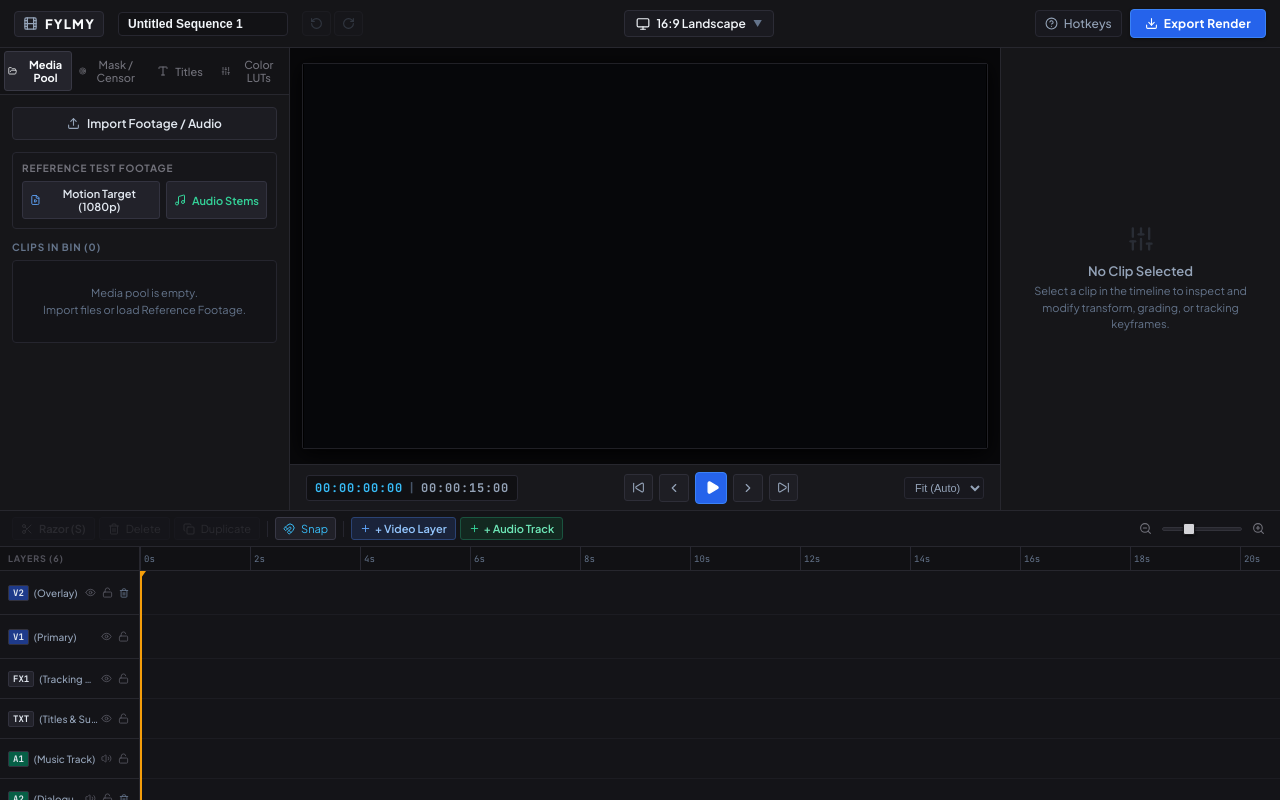
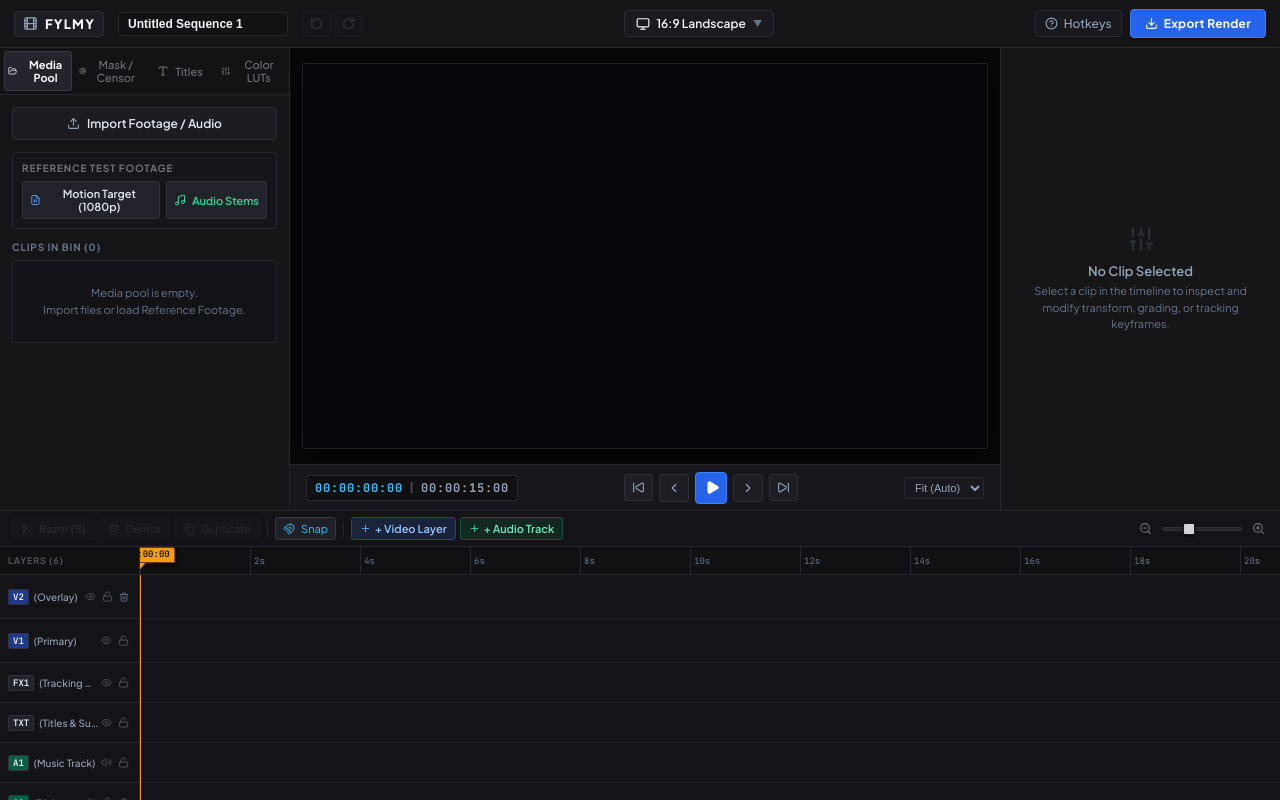
Before and after one commit to siddzzzz/Fylmy, a React (Vite) app: page / in a window 1280 px wide. Built offline with nearby package versions, Linux system fonts and the light colour scheme.

Commit message:
fix(timeline): enable seamless playhead dragging, ruler handle, track lane scrubbing, and synchronized scroll

```diff
--- a/src/components/Timeline.jsx
+++ b/src/components/Timeline.jsx
@@ -1,4 +1,4 @@
-import React, { useRef, useState, useEffect } from 'react';
+import React, { useRef, useState, useEffect, useMemo, useCallback } from 'react';
 import {
   Scissors,
   Trash2,
@@ -16,7 +16,7 @@ import {
   Plus,
   Layers,
 } from 'lucide-react';
-import { formatSecondsOnly } from '../types/defaults';
+import { formatSecondsOnly, formatTimecode } from '../types/defaults';
 
 export function Timeline({
   tracks,
@@ -37,7 +37,7 @@ export function Timeline({
   pxPerSecond = 55,
   setPxPerSecond,
 }) {
-  const timelineRef = useRef(null);
+  const rulerScrollRef = useRef(null);
   const lanesScrollRef = useRef(null);
   const headersScrollRef = useRef(null);
   const trackLaneRefs = useRef(new Map());
@@ -45,22 +45,49 @@ export function Timeline({
   const [isScrubbing, setIsScrubbing] = useState(false);
   const [dragInfo, setDragInfo] = useState(null); // { mode, clipId, sourceTrackId, targetTrackId, startX, startY, initStart, initDuration, initOffset, clipType }
   const [snapEnabled, setSnapEnabled] = useState(true);
-  const [addTrackDropdown, setAddTrackDropdown] = useState(false);
 
-  // Time conversion helper
-  const clientXToTime = (clientX) => {
-    if (!lanesScrollRef.current) return 0;
-    const rect = lanesScrollRef.current.getBoundingClientRect();
-    const scrollLeft = lanesScrollRef.current.scrollLeft;
-    const x = clientX - rect.left + scrollLeft;
-    const time = Math.max(0, x / pxPerSecond);
-    return Math.min(duration, time);
-  };
+  // Collect all cut points for magnetic snapping
+  const snapTargets = useMemo(() => {
+    const points = [0, duration];
+    for (const t of tracks) {
+      for (const c of t.clips) {
+        points.push(c.start);
+        points.push(c.start + c.duration);
+      }
+    }
+    return Array.from(new Set(points.map((p) => Math.round(p * 100) / 100)));
+  }, [tracks, duration]);
 
-  // Synchronize vertical scroll between left headers and right lanes
+  // Time conversion helper from any mouse clientX
+  const clientXToTime = useCallback(
+    (clientX, applySnap = true) => {
+      if (!lanesScrollRef.current) return 0;
+      const rect = lanesScrollRef.current.getBoundingClientRect();
+      const scrollLeft = lanesScrollRef.current.scrollLeft;
+      const x = clientX - rect.left + scrollLeft;
+      let time = Math.max(0, Math.min(duration, x / pxPerSecond));
+
+      if (applySnap && snapEnabled) {
+        const snapThreshold = 8 / pxPerSecond;
+        for (const pt of snapTargets) {
+          if (Math.abs(time - pt) < snapThreshold) {
+            time = pt;
+            break;
+          }
+        }
+      }
+      return Math.round(time * 1000) / 1000;
+    },
+    [duration, pxPerSecond, snapEnabled, snapTargets]
+  );
+
+  // Synchronize vertical scroll between left headers and right lanes, and horizontal scroll with ruler
   const handleLanesScroll = (e) => {
     if (headersScrollRef.current) {
       headersScrollRef.current.scrollTop = e.target.scrollTop;
+    }
+    if (rulerScrollRef.current) {
+      rulerScrollRef.current.scrollLeft = e.target.scrollLeft;
     }
   };
 
@@ -70,10 +97,35 @@ export function Timeline({
     }
   };
 
-  // Ruler click & scrub
+  const handleRulerScroll = (e) => {
+    if (lanesScrollRef.current) {
+      lanesScrollRef.current.scrollLeft = e.target.scrollLeft;
+    }
+  };
+
+  // Start scrubbing from ruler
   const handleRulerMouseDown = (e) => {
+    if (e.button !== 0) return;
     setIsScrubbing(true);
-    const newTime = clientXToTime(e.clientX);
+    const newTime = clientXToTime(e.clientX, snapEnabled);
+    onSeek(newTime);
+  };
+
+  // Start scrubbing from playhead line or handle
+  const handlePlayheadMouseDown = (e) => {
+    if (e.button !== 0) return;
+    e.stopPropagation();
+    setIsScrubbing(true);
+    const newTime = clientXToTime(e.clientX, snapEnabled);
+    onSeek(newTime);
+  };
+
+  // Start scrubbing when clicking on empty lanes area / background
+  const handleLanesMouseDown = (e) => {
+    if (e.button !== 0) return;
+    if (e.target.closest('.timeline-clip-item')) return;
+    setIsScrubbing(true);
+    const newTime = clientXToTime(e.clientX, snapEnabled);
     onSeek(newTime);
   };
 
@@ -81,7 +133,7 @@ export function Timeline({
   useEffect(() => {
     const handleMouseMove = (e) => {
       if (isScrubbing) {
-        onSeek(clientXToTime(e.clientX));
+        onSeek(clientXToTime(e.clientX, snapEnabled));
       } else if (dragInfo) {
         const deltaX = e.clientX - dragInfo.startX;
         const deltaTime = deltaX / pxPerSecond;
@@ -91,8 +143,13 @@ export function Timeline({
 
           // Magnetic snap
           if (snapEnabled) {
-            if (Math.abs(newStart - currentTime) < 0.2) newStart = currentTime;
-            if (Math.abs(newStart - 0) < 0.2) newStart = 0;
+            const snapThreshold = 8 / pxPerSecond;
+            for (const pt of snapTargets) {
+              if (Math.abs(newStart - pt) < snapThreshold) {
+                newStart = pt;
+                break;
+              }
+            }
           }
 
           // Detect which track is under the cursor (cross-track dragging)
@@ -157,12 +214,18 @@ export function Timeline({
     if (isScrubbing || dragInfo) {
       window.addEventListener('mousemove', handleMouseMove);
       window.addEventListener('mouseup', handleMouseUp);
+      document.body.style.userSelect = 'none';
+      if (isScrubbing) {
+        document.body.style.cursor = 'ew-resize';
+      }
     }
     return () => {
       window.removeEventListener('mousemove', handleMouseMove);
       window.removeEventListener('mouseup', handleMouseUp);
+      document.body.style.userSelect = '';
+      document.body.style.cursor = '';
     };
-  }, [isScrubbing, dragInfo, pxPerSecond, duration, snapEnabled, currentTime, onSeek, onUpdateClip, onMoveClipToTrack, tracks]);
+  }, [isScrubbing, dragInfo, pxPerSecond, duration, snapEnabled, onSeek, onUpdateClip, onMoveClipToTrack, tracks, snapTargets, clientXToTime]);
 
   const timelineWidth = Math.max(1400, (duration + 8) * pxPerSecond);
 
@@ -346,11 +409,12 @@ export function Timeline({
 
       {/* 2. Sticky Header Top Bar: Spacer (Left) + Time Ruler (Right) */}
       <div style={{
-        height: 24,
+        height: 28,
         background: '#111114',
         borderBottom: '1px solid var(--border-subtle)',
         display: 'flex',
         flexShrink: 0,
+        userSelect: 'none',
       }}>
         {/* Left header spacer */}
         <div style={{
@@ -370,24 +434,27 @@ export function Timeline({
           Layers ({tracks.length})
         </div>
 
-        {/* Right synchronized time ruler */}
+        {/* Right synchronized time ruler with scrollable content */}
         <div
-          ref={timelineRef}
+          ref={rulerScrollRef}
           onMouseDown={handleRulerMouseDown}
+          onScroll={handleRulerScroll}
           style={{
             flex: 1,
-            overflow: 'hidden',
+            overflowX: 'hidden',
+            overflowY: 'hidden',
             position: 'relative',
-            cursor: 'pointer',
+            cursor: 'ew-resize',
             background: '#111114',
           }}
+          title="Click or drag anywhere in the time ruler to scrub"
         >
           <div style={{
             width: timelineWidth,
             height: '100%',
             position: 'relative',
-            transform: `translateX(-${lanesScrollRef.current?.scrollLeft || 0}px)`,
           }}>
+            {/* Ruler Ticks */}
             {rulerTicks.map((sec) => (
               <div
                 key={sec}
@@ -401,13 +468,70 @@ export function Timeline({
                   fontSize: 9,
                   fontFamily: 'var(--font-mono)',
                   color: '#64748b',
-                  lineHeight: '24px',
+                  lineHeight: '28px',
                   pointerEvents: 'none',
                 }}
               >
                 {sec}s
               </div>
             ))}
+
+            {/* Ruler Playhead Marker & Grab Handle */}
+            <div
+              onMouseDown={handlePlayheadMouseDown}
+              style={{
+                position: 'absolute',
+                top: 0,
+                left: currentTime * pxPerSecond,
+                transform: 'translateX(-50%)',
+                zIndex: 50,
+                cursor: 'ew-resize',
+                display: 'flex',
+                flexDirection: 'column',
+                alignItems: 'center',
+                pointerEvents: 'auto',
+              }}
+              title={`Playhead: ${formatTimecode(currentTime)} (Click or drag to scrub)`}
+            >
+              {/* Wide Invisible Grab Hitbox */}
+              <div style={{
+                position: 'absolute',
+                top: 0,
+                width: 32,
+                height: 28,
+                cursor: 'ew-resize',
+              }} />
+
+              {/* Amber Badge */}
+              <div style={{
+                background: isScrubbing ? '#fbbf24' : '#f59e0b',
+                color: '#18181b',
+                fontSize: 9,
+                fontWeight: 800,
+                fontFamily: 'var(--font-mono)',
+                padding: '1px 5px',
+                borderRadius: '3px 3px 0 0',
+                boxShadow: isScrubbing
+                  ? '0 0 10px rgba(245, 158, 11, 0.9), 0 2px 4px rgba(0,0,0,0.8)'
+                  : '0 2px 5px rgba(0,0,0,0.8)',
+                border: '1px solid #78350f',
+                userSelect: 'none',
+                lineHeight: 1.3,
+                transition: 'background 0.1s, box-shadow 0.1s',
+              }}>
+                {formatTimecode(currentTime)}
+              </div>
+
+              {/* Triangle pointer */}
+              <div style={{
+                width: 0,
+                height: 0,
+                borderLeft: '5px solid transparent',
+                borderRight: '5px solid transparent',
+                borderTop: isScrubbing ? '6px solid #fbbf24' : '6px solid #f59e0b',
+                transition: 'border-top-color 0.1s',
+              }} />
+            </div>
           </div>
         </div>
       </div>
@@ -513,13 +637,16 @@ export function Timeline({
         <div
           ref={lanesScrollRef}
           onScroll={handleLanesScroll}
+          onMouseDown={handleLanesMouseDown}
           style={{
             flex: 1,
             overflowX: 'auto',
             overflowY: 'auto',
             position: 'relative',
             background: 'var(--bg-timeline)',
+            cursor: isScrubbing ? 'ew-resize' : 'crosshair',
           }}
+          title="Click or drag anywhere in the timeline lanes to position the playhead"
         >
           <div style={{ width: timelineWidth, position: 'relative', minHeight: '100%' }}>
             {/* Track Lanes */}
@@ -558,6 +685,7 @@ export function Timeline({
                       return (
                         <div
                           key={clip.id}
+                          className="timeline-clip-item"
                           onClick={(e) => {
                             e.stopPropagation();
                             onSelectClip(clip.id);
@@ -713,29 +841,33 @@ export function Timeline({
               })}
             </div>
 
-            {/* Amber Playhead Line */}
+            {/* Amber Playhead Full-Height Track Line (Draggable & Clickable) */}
             <div
+              onMouseDown={handlePlayheadMouseDown}
               style={{
                 position: 'absolute',
                 top: 0,
                 bottom: 0,
                 left: currentTime * pxPerSecond,
-                width: 1.5,
-                background: '#f59e0b',
-                pointerEvents: 'none',
+                transform: 'translateX(-50%)',
+                width: 14,
+                cursor: 'ew-resize',
                 zIndex: 40,
+                display: 'flex',
+                justifyContent: 'center',
+                pointerEvents: 'auto',
               }}
+              title={`Playhead: ${formatTimecode(currentTime)} (Click or drag to move)`}
             >
-              {/* Triangular Cursor Head */}
+              {/* Visible Amber Line */}
               <div style={{
-                position: 'absolute',
-                top: 0,
-                left: -4.5,
-                width: 0,
-                height: 0,
-                borderLeft: '5px solid transparent',
-                borderRight: '5px solid transparent',
-                borderTop: '7px solid #f59e0b',
+                width: isScrubbing ? 2.5 : 1.5,
+                height: '100%',
+                background: isScrubbing ? '#fbbf24' : '#f59e0b',
+                boxShadow: isScrubbing
+                  ? '0 0 8px rgba(245, 158, 11, 0.9), 0 0 2px #f59e0b'
+                  : '0 0 3px rgba(0,0,0,0.8)',
+                transition: 'width 0.1s, background 0.1s, box-shadow 0.1s',
               }} />
             </div>
           </div>
```
